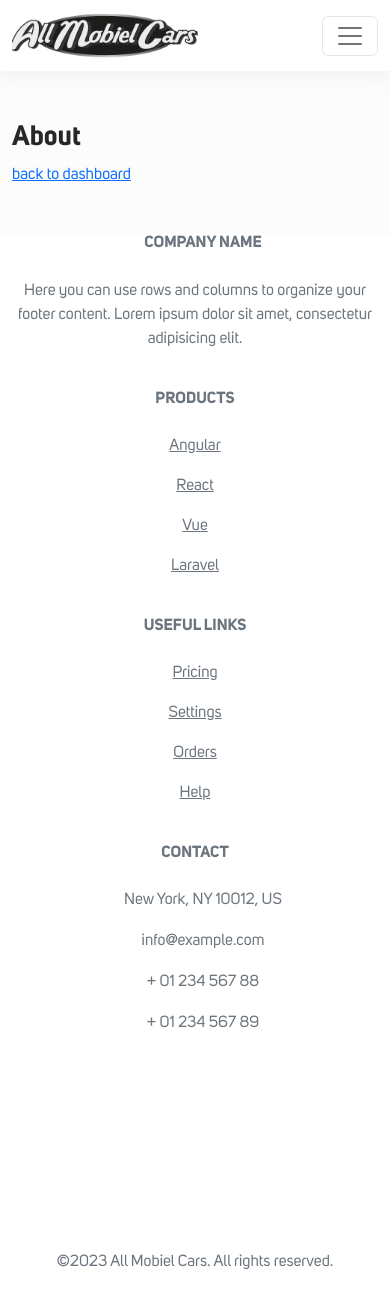
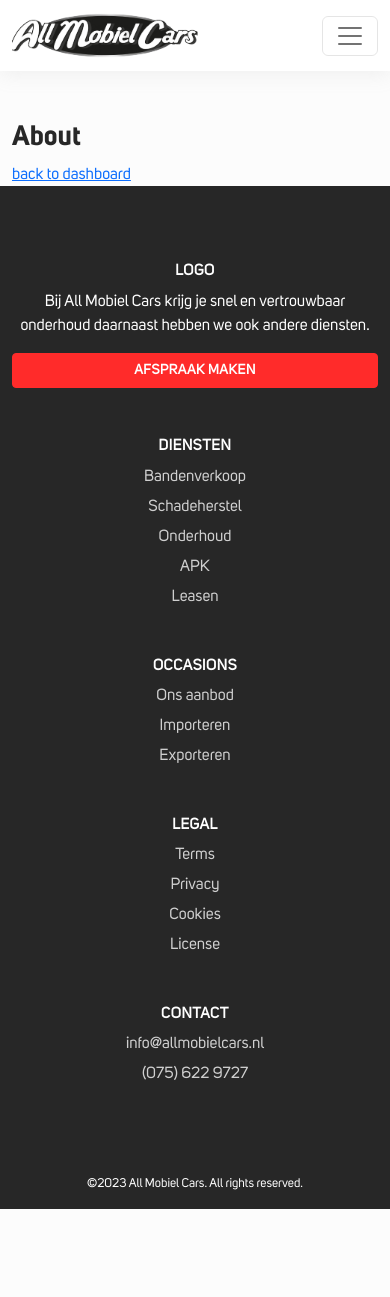
Before and after one commit to TristanVarewijck/next-site, a Next.js app in the folder all-mobiel-cars/: page /about in a window 390 px wide. After the commit the page ends 1209 px from the top, so only its background shows below. Built offline with nearby package versions, Linux system fonts and the light colour scheme.

Commit message:
fix: responsive footer

```diff
--- a/all-mobiel-cars/components/Footer/footer.module.scss
+++ b/all-mobiel-cars/components/Footer/footer.module.scss
@@ -1,3 +1,43 @@
-.container{
-    background: green;
+.footer{
+    background: var(--brand-color-black);
+    color: var(--brand-color-white);
+
+    h6{
+        font-weight: 600;
+        text-transform: uppercase;
+    }
+    > div:first-of-type{
+        padding: 75px 0px;
+
+
+
+    }
+    > div:last-of-type{
+        padding: 15px 0px;
+        display: flex;
+        justify-content: center;
+        font-size: 12.5px;
+    }
 }
+
+.linksContainer{
+    display: flex;
+    flex-direction: column;
+    gap: 6px;
+    a{
+    text-decoration: none;
+    opacity: 0.78;
+    color: var(--brand-color-white);
+    transition: 200ms ease-in-out;
+    &:hover{
+        opacity: 1;
+        text-decoration: underline;
+    }
+    }
+}
+
+@media (max-width: 767px) {
+    .footer{
+        text-align: center;
+    }
+ }
--- a/all-mobiel-cars/components/Footer/index.tsx
+++ b/all-mobiel-cars/components/Footer/index.tsx
@@ -1,94 +1,72 @@
+import Link from "next/link";
 import styles from "./footer.module.scss";
 
 const Footer = () => {
   return (
-    <footer className="text-center text-lg-start bg-white text-muted">
-      <section className="">
-        <div className="container text-center text-md-start mt-5">
-          <div className="row mt-3">
-            <div className="col-md-3 col-lg-4 col-xl-3 mx-auto mb-4">
-              <h6 className="text-uppercase fw-bold mb-4">
-                <i className="fas fa-gem me-3 text-secondary"></i>Company name
-              </h6>
+    <footer className={styles.footer}>
+      <div>
+        <div className="container">
+          <div className="row gx-5 gy-5">
+            <div className="col-md">
+              <h6>LOGO</h6>
               <p>
-                Here you can use rows and columns to organize your footer
-                content. Lorem ipsum dolor sit amet, consectetur adipisicing
-                elit.
+                Bij All Mobiel Cars krijg je snel en vertrouwbaar onderhoud
+                daarnaast hebben we ook andere diensten.
               </p>
+              <Link
+                className="btn btn-primary"
+                href="#!"
+                style={{ width: "100%" }}
+              >
+                Afspraak maken
+              </Link>
             </div>
 
-            <div className="col-md-2 col-lg-2 col-xl-2 mx-auto mb-4">
-              <h6 className="text-uppercase fw-bold mb-4">Products</h6>
-              <p>
-                <a href="#!" className="text-reset">
-                  Angular
-                </a>
-              </p>
-              <p>
-                <a href="#!" className="text-reset">
-                  React
-                </a>
-              </p>
-              <p>
-                <a href="#!" className="text-reset">
-                  Vue
-                </a>
-              </p>
-              <p>
-                <a href="#!" className="text-reset">
-                  Laravel
-                </a>
-              </p>
-            </div>
+            <div className="footer-items-container col-md">
+              <div className="row row gy-5">
+                <div className="col-md">
+                  <h6>Diensten</h6>
+                  <div className={styles.linksContainer}>
+                    <Link href="#!">Bandenverkoop</Link>
+                    <Link href="#!">Schadeherstel</Link>
+                    <Link href="#!">Onderhoud</Link>
+                    <Link href="#!">APK</Link>
+                    <Link href="#!">Leasen</Link>
+                  </div>
+                </div>
 
-            <div className="col-md-3 col-lg-2 col-xl-2 mx-auto mb-4">
-              <h6 className="text-uppercase fw-bold mb-4">Useful links</h6>
-              <p>
-                <a href="#!" className="text-reset">
-                  Pricing
-                </a>
-              </p>
-              <p>
-                <a href="#!" className="text-reset">
-                  Settings
-                </a>
-              </p>
-              <p>
-                <a href="#!" className="text-reset">
-                  Orders
-                </a>
-              </p>
-              <p>
-                <a href="#!" className="text-reset">
-                  Help
-                </a>
-              </p>
-            </div>
+                <div className="col-md">
+                  <h6>Occasions</h6>
+                  <div className={styles.linksContainer}>
+                    <Link href="#!">Ons aanbod</Link>
+                    <Link href="#!">Importeren</Link>
+                    <Link href="#!">Exporteren</Link>
+                  </div>
+                </div>
 
-            <div className="col-md-4 col-lg-3 col-xl-3 mx-auto mb-md-0 mb-4">
-              <h6 className="text-uppercase fw-bold mb-4">Contact</h6>
-              <p>
-                <i className="fas fa-home me-3 text-secondary"></i> New York, NY
-                10012, US
-              </p>
-              <p>
-                <i className="fas fa-envelope me-3 text-secondary"></i>
-                info@example.com
-              </p>
-              <p>
-                <i className="fas fa-phone me-3 text-secondary"></i> + 01 234
-                567 88
-              </p>
-              <p>
-                <i className="fas fa-print me-3 text-secondary"></i> + 01 234
-                567 89
-              </p>
+                <div className="col-md">
+                  <h6>Legal</h6>
+                  <div className={styles.linksContainer}>
+                    <Link href="#!">Terms</Link>
+                    <Link href="#!">Privacy</Link>
+                    <Link href="#!">Cookies</Link>
+                    <Link href="#!">License</Link>
+                  </div>
+                </div>
+
+                <div className="col-md">
+                  <h6>Contact</h6>
+                  <div className={styles.linksContainer}>
+                    <Link href="mailto:">info@allmobielcars.nl</Link>
+                    <Link href="tel:(075) 622 9727">(075) 622 9727</Link>
+                  </div>
+                </div>
+              </div>
             </div>
           </div>
         </div>
-      </section>
-
-      <div className="p-4">©2023 All Mobiel Cars. All rights reserved.</div>
+      </div>
+      <div>©2023 All Mobiel Cars. All rights reserved.</div>
     </footer>
   );
 };
--- a/all-mobiel-cars/components/Navbar/index.tsx
+++ b/all-mobiel-cars/components/Navbar/index.tsx
@@ -60,7 +60,7 @@
         <nav className={`navbar navbar-expand-lg ${styles.editNav}`}>
           <Link className="navbar-brand" href="/">
             <Image
-              src="/images/logo.jpg"
+              src="/images/logo.png"
               width="186"
               height="45"
               className="d-inline-block align-top"
--- a/all-mobiel-cars/pages/index.tsx
+++ b/all-mobiel-cars/pages/index.tsx
@@ -1,4 +1,3 @@
-import styles from "./index.module.scss";
 import Head from "next/head";
 import Layout from "../components/Layout";
 import PhoneNumber from "../components/PhoneNumber";
@@ -179,7 +178,7 @@
         <div className="row gx-5 mb-5">
           {serviceBlocksContent.map((content) => {
             return (
-              <div className="col-md">
+              <div className="col-md" key={content.uuid}>
                 <ServiceBlock
                   uuid={content.uuid}
                   icon={content.icon}
```
Also changed, not shown: all-mobiel-cars/pages/learn-next/index.tsx (+9 -17 lines), all-mobiel-cars/pages/index.module.scss (deleted), all-mobiel-cars/public/images/logo.jpg (deleted), all-mobiel-cars/public/images/logo.png (added).
